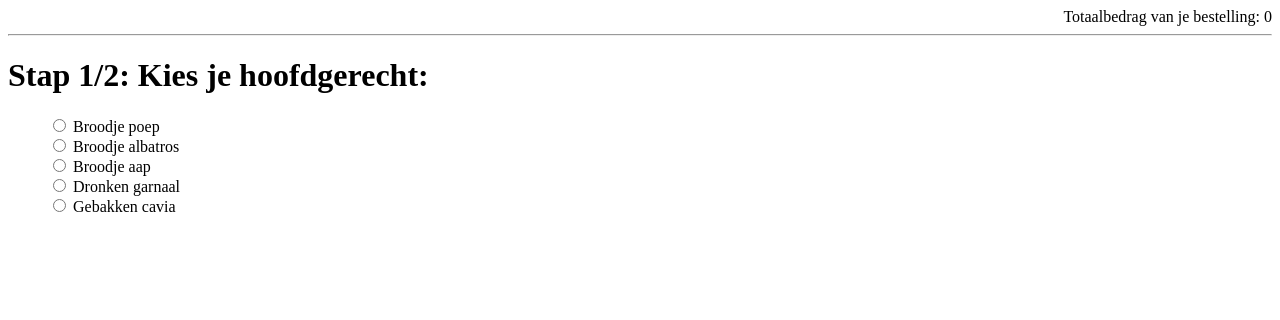
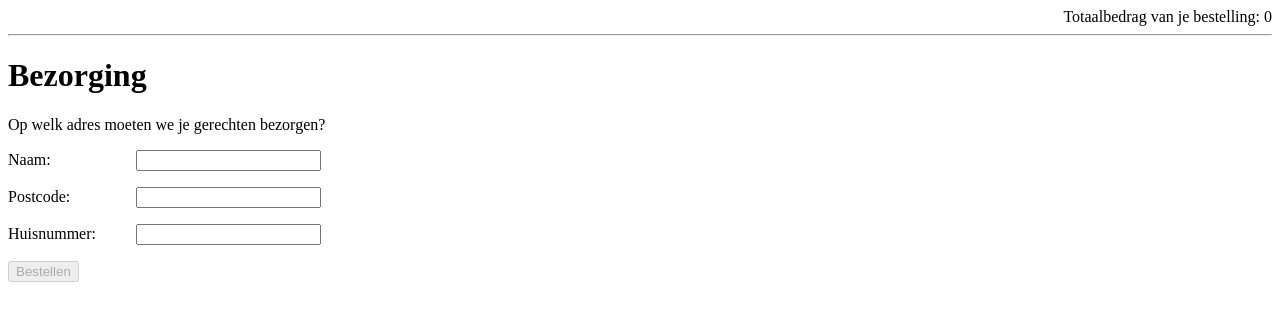
Before and after one commit to ilionx/angulartraining, an Angular app: page /delivery in a window 1280 px wide. Before the commit this address led to /main. Shown: the top 320 px of the page. Built offline with nearby package versions, Linux system fonts and the light colour scheme.

Commit message:
Uitwerking opdracht reactive forms

```diff
--- a/src/app/app-routing.module.ts
+++ b/src/app/app-routing.module.ts
@@ -2,6 +2,7 @@ import {NgModule} from '@angular/core';
 import {RouterModule, Routes} from '@angular/router';
 
 const routes: Routes = [
+  {path: 'delivery', loadChildren: () => import('./delivery/delivery.module').then(m => m.DeliveryModule)},
   {path: 'main', loadChildren: () => import('./main-dish/main-dish.module').then(m => m.MainDishModule)},
   {path: 'dessert', loadChildren: () => import('./dessert/dessert.module').then(m => m.DessertModule)},
   {path: '**', redirectTo: 'main'}
--- /dev/null
+++ b/src/app/delivery/delivery.component.html
@@ -0,0 +1,30 @@
+<h1>Bezorging</h1>
+
+Op welk adres moeten we je gerechten bezorgen?
+
+<form class="addressform" [formGroup]="deliveryForm" (ngSubmit)="onSubmit()">
+  <p *ngIf="name.touched && name.invalid">
+    Naam is een verplicht veld.
+  </p>
+  <p>
+    <label for="name">Naam:</label>
+    <input id="name" formControlName="name">
+  </p>
+  <p *ngIf="zipCode.touched && zipCode.invalid">
+    Postcode bestaat uit vier cijfers en twee letters.
+  </p>
+  <p>
+    <label for="zipCode">Postcode:</label>
+    <input id="zipCode" formControlName="zipCode">
+  </p>
+  <p *ngIf="zipCode.touched && number.touched && deliveryForm.hasError('requiredForZipcode')">
+    Huisnummer is verplicht voor deze postcode.
+  </p>
+  <p>
+    <label for="number">Huisnummer:</label>
+    <input id="number" formControlName="number">
+  </p>
+  <p>
+    <input [disabled]="deliveryForm.valid ? undefined : 'disabled'" type="submit" value="Bestellen">
+  </p>
+</form>
--- /dev/null
+++ b/src/app/delivery/delivery.component.scss
@@ -0,0 +1,11 @@
+.addressform {
+
+  label {
+    width: 8rem;
+    display: inline-block;
+  }
+
+  input.ng-touched.ng-invalid {
+    border-color: red;
+  }
+}
--- /dev/null
+++ b/src/app/delivery/delivery.component.ts
@@ -0,0 +1,59 @@
+import {Component, OnDestroy} from '@angular/core';
+import {AbstractControl, FormBuilder, FormGroup, ValidationErrors, Validators} from '@angular/forms';
+import {debounceTime, takeUntil} from 'rxjs/operators';
+import {Subject} from 'rxjs';
+
+@Component({
+  selector: 'app-delivery',
+  templateUrl: './delivery.component.html',
+  styleUrls: ['./delivery.component.scss']
+})
+export class DeliveryComponent implements OnDestroy {
+
+  deliveryForm: FormGroup;
+
+  private destroy = new Subject<void>();
+
+  constructor(fb: FormBuilder) {
+    this.deliveryForm = fb.group({
+      name: ['', Validators.required],
+      zipCode: ['', Validators.pattern('[0-9]{4} *[A-Z]{2}')],
+      number: ''
+    }, {
+      validators: form => this.validateFormValue(form.value)
+    });
+    this.deliveryForm.valueChanges.pipe(
+      debounceTime(500),
+      takeUntil(this.destroy)
+    ).subscribe(console.log);
+  }
+
+  ngOnDestroy(): void {
+    this.destroy.next();
+    this.destroy.complete();
+  }
+
+  validateFormValue(value: any): ValidationErrors | null {
+    if (value.zipCode.substring(2, 4) !== '00' && value.number === '') {
+      return {requiredForZipcode: true};
+    } else {
+      return null;
+    }
+  }
+
+  get name(): AbstractControl {
+    return this.deliveryForm.get('name');
+  }
+
+  get zipCode(): AbstractControl {
+    return this.deliveryForm.get('zipCode');
+  }
+
+  get number(): AbstractControl {
+    return this.deliveryForm.get('number');
+  }
+
+  onSubmit(): void {
+    console.log(this.deliveryForm.value);
+  }
+}
--- a/src/app/dessert/dessert.component.html
+++ b/src/app/dessert/dessert.component.html
@@ -7,4 +7,5 @@
 
 <ng-container *ngIf="selectedDessert">
   Het totaalbedrag van je bestelling komt op {{ totalPrice | async }}
+  <p><a routerLink="/delivery">Kies de bezorging</a></p>
 </ng-container>
```
Also changed, not shown: src/app/delivery/delivery.module.ts (added, +22 -0 lines).
